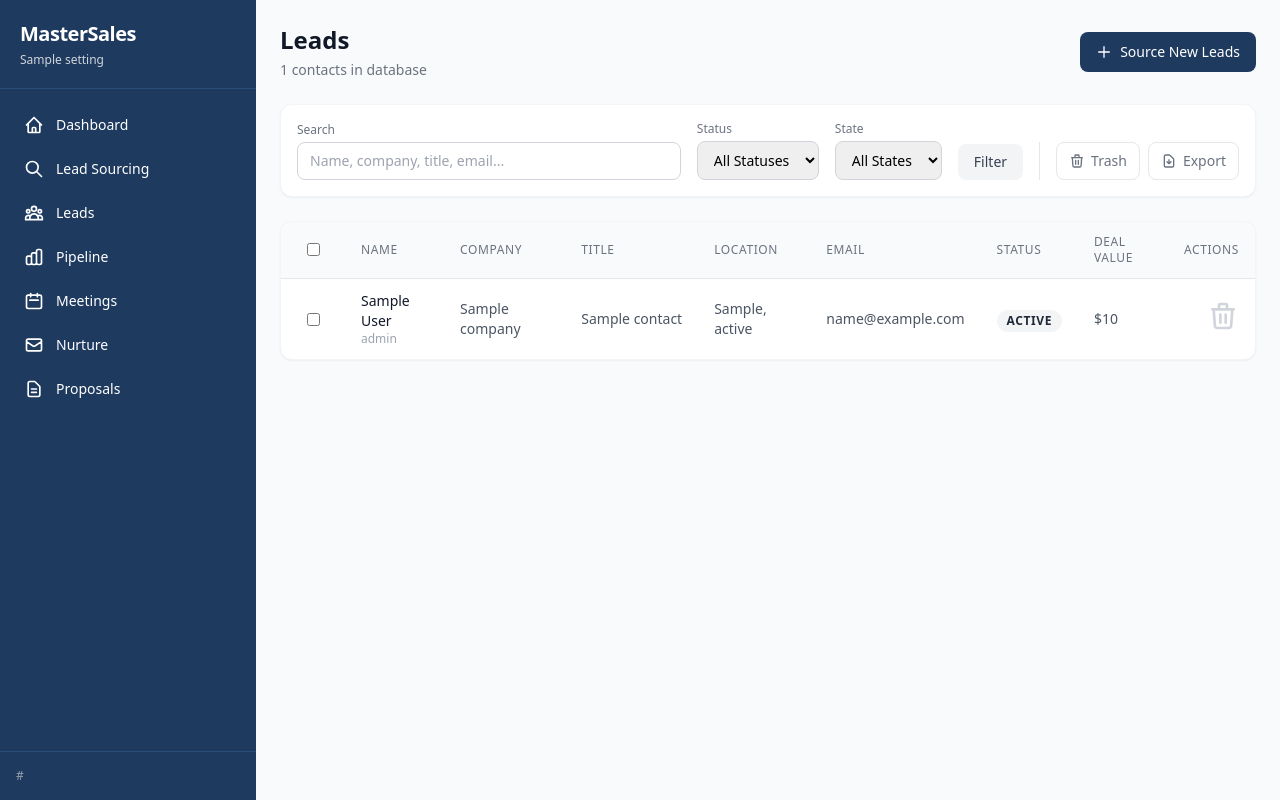
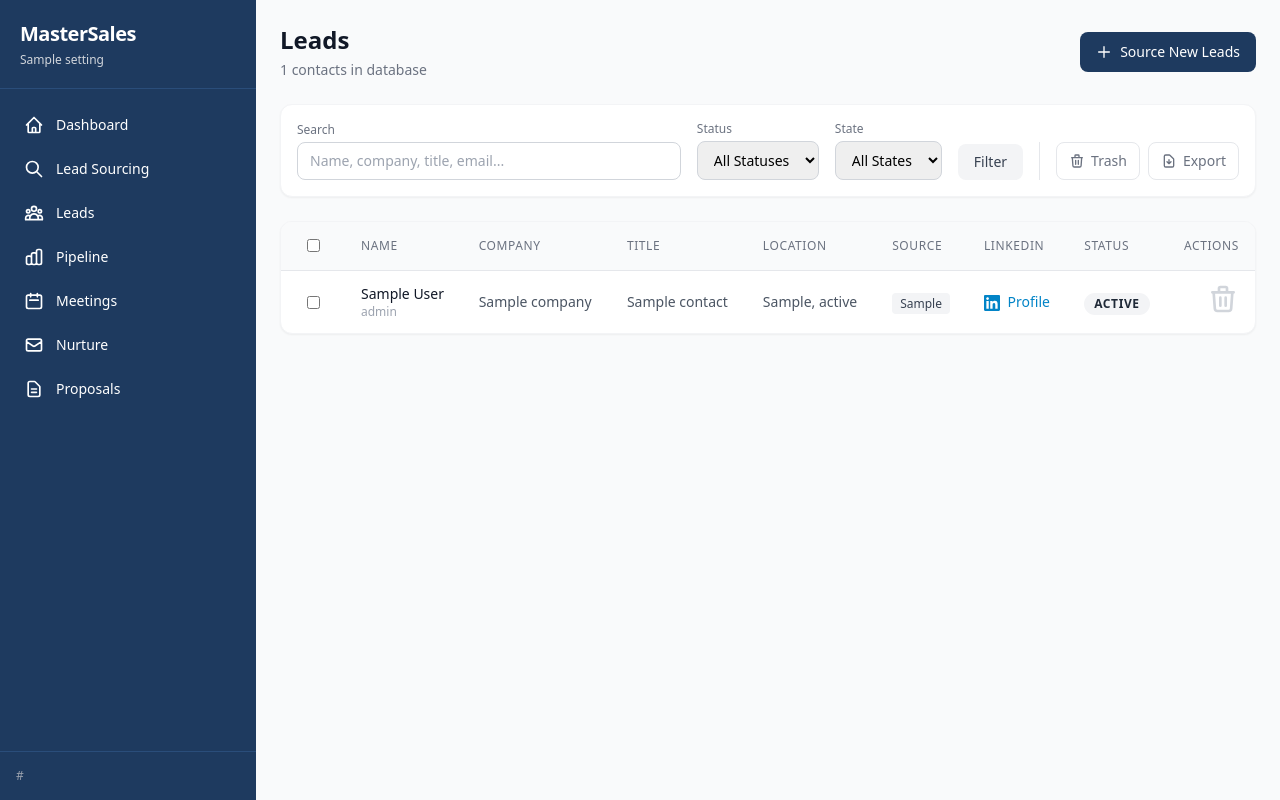
Before and after one commit to Evan-Kun/mastersales, a Python web app: template templates/leads.html in a window 1280 px wide. Run offline with Jinja, Linux system fonts and the light colour scheme; the template is opened without the code that fills it: most values are stand-ins (such as "Sample title", 1, 10 or a date in 2020); some libraries are stand-ins or nearby versions.

Commit message:
feat: add Source and LinkedIn columns to leads table
Replace Email and Deal Value columns with Source (colored badge showing
lead_source) and LinkedIn (clickable profile link with icon). These
fields are now populated by the multi-source scraper.

Co-Authored-By: Claude Opus 4.6 (1M context) <noreply@anthropic.com>

```diff
--- a/templates/leads.html
+++ b/templates/leads.html
@@ -173,9 +173,9 @@
                 <th class="px-4 py-3 text-left text-xs font-medium text-gray-500 uppercase tracking-wider">Company</th>
                 <th class="px-4 py-3 text-left text-xs font-medium text-gray-500 uppercase tracking-wider">Title</th>
                 <th class="px-4 py-3 text-left text-xs font-medium text-gray-500 uppercase tracking-wider">Location</th>
-                <th class="px-4 py-3 text-left text-xs font-medium text-gray-500 uppercase tracking-wider">Email</th>
+                <th class="px-4 py-3 text-left text-xs font-medium text-gray-500 uppercase tracking-wider">Source</th>
+                <th class="px-4 py-3 text-left text-xs font-medium text-gray-500 uppercase tracking-wider">LinkedIn</th>
                 <th class="px-4 py-3 text-left text-xs font-medium text-gray-500 uppercase tracking-wider">Status</th>
-                <th class="px-4 py-3 text-left text-xs font-medium text-gray-500 uppercase tracking-wider">Deal Value</th>
                 <th class="px-4 py-3 w-16 text-right text-xs font-medium text-gray-500 uppercase tracking-wider">Actions</th>
             </tr>
         </thead>
@@ -199,12 +199,23 @@
                 <td class="px-4 py-3 text-sm text-gray-600 cursor-pointer" onclick="window.location='/leads/{{ contact.id }}'">{{ contact.company.company_name if contact.company else '-' }}</td>
                 <td class="px-4 py-3 text-sm text-gray-600 cursor-pointer max-w-[200px] truncate" onclick="window.location='/leads/{{ contact.id }}'">{{ contact.job_title or '-' }}</td>
                 <td class="px-4 py-3 text-sm text-gray-600 cursor-pointer" onclick="window.location='/leads/{{ contact.id }}'">{{ contact.location_city or '' }}{% if contact.location_state %}, {{ contact.location_state }}{% endif %}</td>
-                <td class="px-4 py-3 text-sm text-gray-600 cursor-pointer" onclick="window.location='/leads/{{ contact.id }}'">{{ contact.email_work or '-' }}</td>
+                <td class="px-4 py-3 cursor-pointer" onclick="window.location='/leads/{{ contact.id }}'">
+                    {% set badge_src = {"LinkedIn": "bg-sky-100 text-sky-700", "ACA": "bg-emerald-100 text-emerald-700", "AMPP": "bg-orange-100 text-orange-700", "AusTender": "bg-violet-100 text-violet-700", "GETS": "bg-indigo-100 text-indigo-700"} %}
+                    {% set src = contact.lead_source or '' %}
+                    <span class="px-2 py-0.5 rounded text-xs font-medium {{ badge_src.get(src, 'bg-amber-100 text-amber-700' if 'Trade Show' in src else 'bg-gray-100 text-gray-700') }}">{{ src[:15] or '-' }}</span>
+                </td>
+                <td class="px-4 py-3 text-sm cursor-pointer" onclick="window.location='/leads/{{ contact.id }}'">
+                    {% if contact.linkedin_url %}
+                    <a href="{{ contact.linkedin_url }}" target="_blank" @click.stop class="text-sky-600 hover:text-sky-800 hover:underline truncate block max-w-[120px]" title="{{ contact.linkedin_url }}">
+                        <svg class="w-4 h-4 inline-block mr-1" fill="currentColor" viewBox="0 0 24 24"><path d="M20.447 20.452h-3.554v-5.569c0-1.328-.027-3.037-1.852-3.037-1.853 0-2.136 1.445-2.136 2.939v5.667H9.351V9h3.414v1.561h.046c.477-.9 1.637-1.85 3.37-1.85 3.601 0 4.267 2.37 4.267 5.455v6.286zM5.337 7.433c-1.144 0-2.063-.926-2.063-2.065 0-1.138.92-2.063 2.063-2.063 1.14 0 2.064.925 2.064 2.063 0 1.139-.925 2.065-2.064 2.065zm1.782 13.019H3.555V9h3.564v11.452zM22.225 0H1.771C.792 0 0 .774 0 1.729v20.542C0 23.227.792 24 1.771 24h20.451C23.2 24 24 23.227 24 22.271V1.729C24 .774 23.2 0 22.222 0h.003z"/></svg>
+                        Profile
+                    </a>
+                    {% else %}<span class="text-gray-400">-</span>{% endif %}
+                </td>
                 <td class="px-4 py-3 cursor-pointer" onclick="window.location='/leads/{{ contact.id }}'">
                     {% set badge_colors = {"New": "bg-blue-100 text-blue-800", "Contacted": "bg-purple-100 text-purple-800", "Qualified": "bg-yellow-100 text-yellow-800", "Proposal": "bg-orange-100 text-orange-800", "Negotiation": "bg-pink-100 text-pink-800", "Won": "bg-green-100 text-green-800", "Lost": "bg-red-100 text-red-800"} %}
                     <span class="badge {{ badge_colors.get(contact.lead_status, 'bg-gray-100 text-gray-800') }}">{{ contact.lead_status }}</span>
                 </td>
-                <td class="px-4 py-3 text-sm text-gray-600 cursor-pointer" onclick="window.location='/leads/{{ contact.id }}'">{% if contact.deal_value %}${{ "{:,.0f}".format(contact.deal_value) }}{% else %}-{% endif %}</td>
                 <!-- Delete button — visible on hover, proper touch target -->
                 <td class="px-4 py-3 text-right" @click.stop>
                     <button @click="confirmDeleteSingle({{ contact.id }}, '{{ contact.first_name }} {{ contact.last_name or "" }}')"
```
